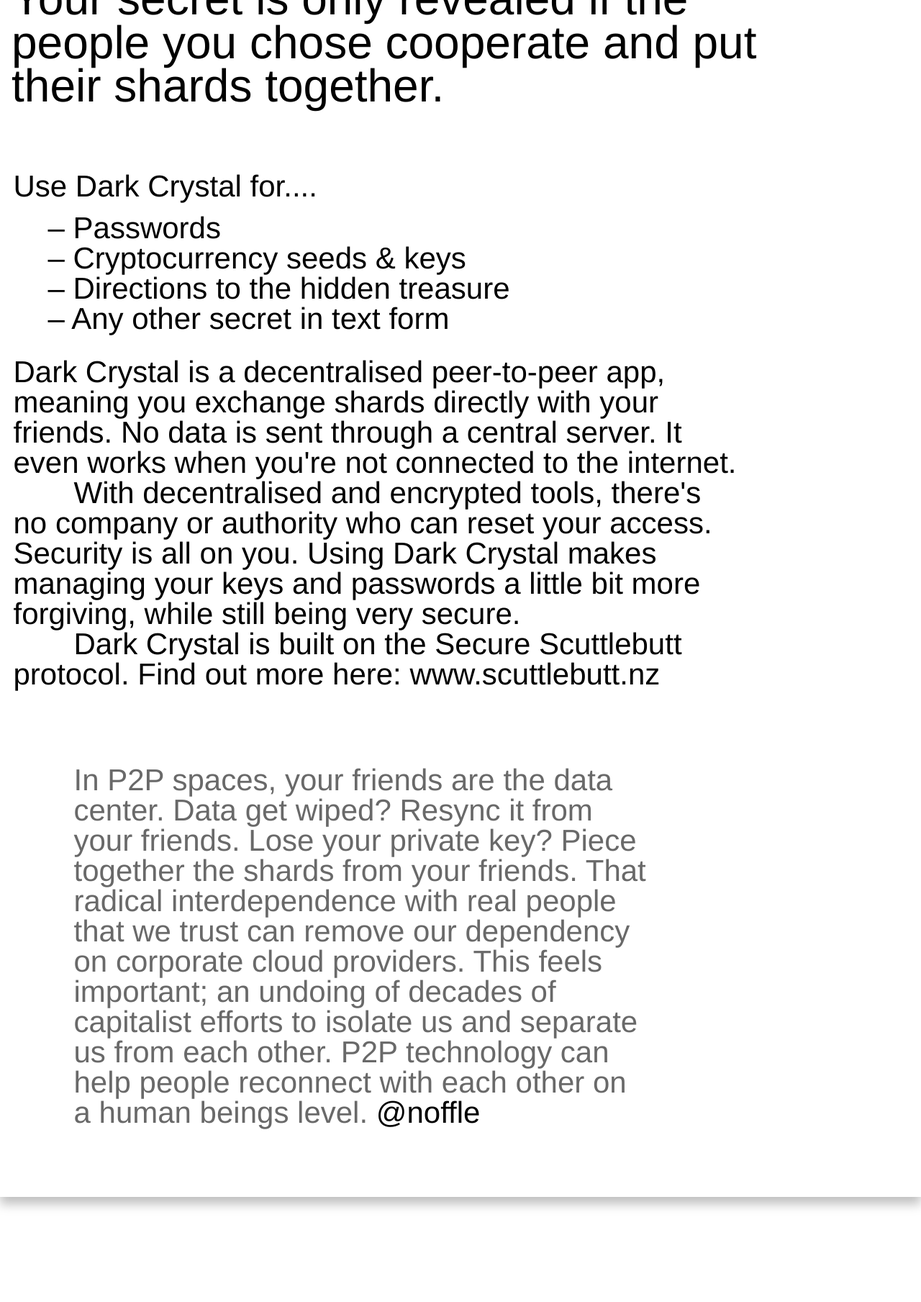
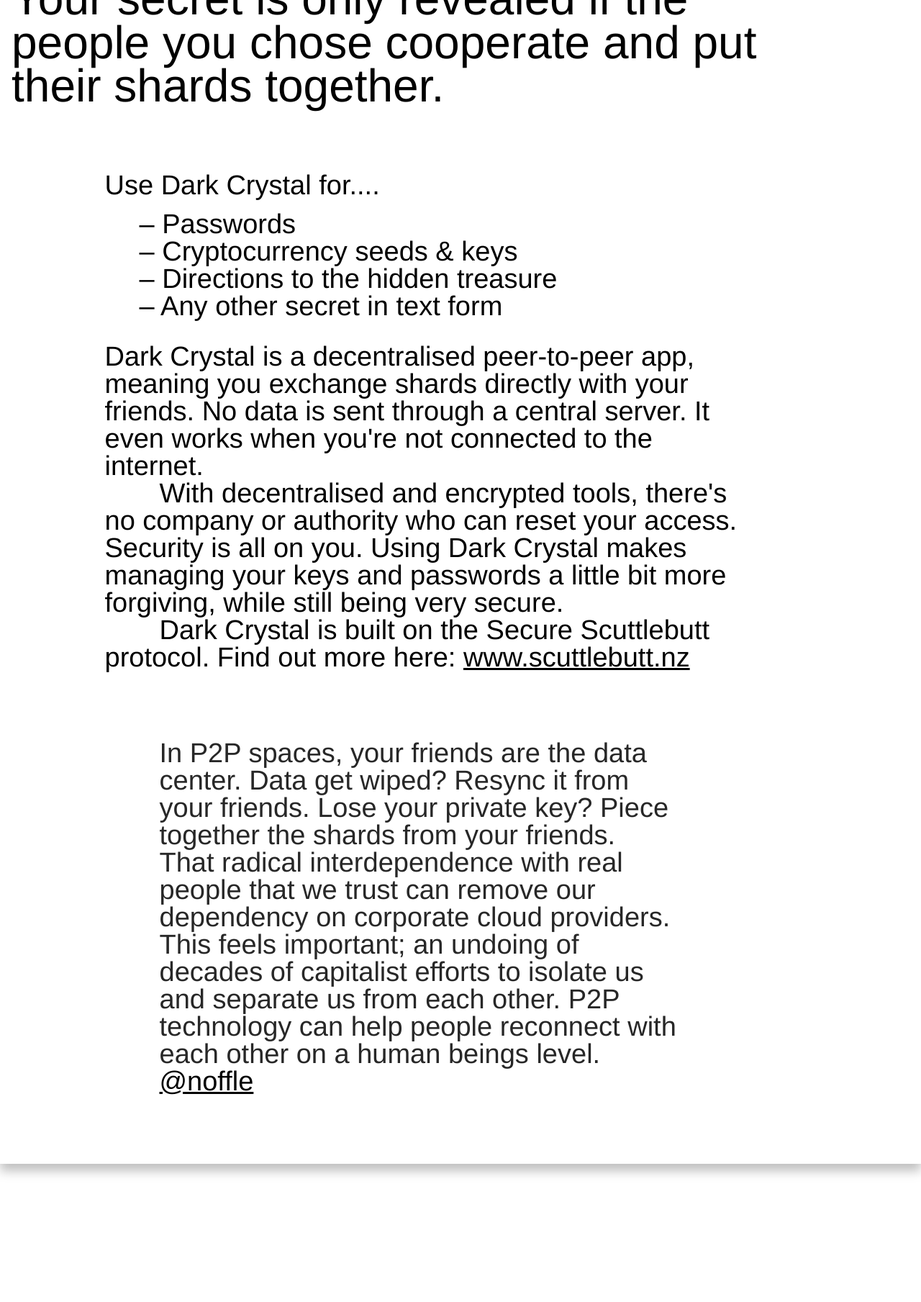
Before and after one commit to blockades/darkcrystal.pw, a PHP site: page / in a window 1280 px wide. Shown: the part 1513-3322 px from the top of the page at 72% size. After the commit the page ends 3146 px from the top, so only its background shows below. Run offline with PHP 8.4, Linux system fonts and the light colour scheme.

Commit message:
some minor tweaks

```diff
--- a/css/style.css
+++ b/css/style.css
@@ -115,10 +115,12 @@ a:hover {
   padding: 0.5em;
   margin-bottom: 5em;
 }
-
+.secondary {
+  margin-left: 8em;
+}
 .secondary p,
 .secondary li {
-  font-size: 4.2rem;
+  font-size: 3.8rem;
   line-height: 1;
   max-width: 80%;
   margin-left: 0.25em;
@@ -143,8 +145,9 @@ a:hover {
   text-indent: 2em;
 }
 .secondary p a {
-  font-size: 4.2rem;
+  font-size: 3.8rem;
   color: black;
+  text-decoration: underline;
 }
 .secondary p a:hover {
   color: rgb(90,60,245);
@@ -204,11 +207,11 @@ em {
   font-style: italic;
 }
 .center {
-  color: #696969;
+  color: #272727;
   padding-top: 2.5em;
   padding-left: 2em;
   text-indent: 0 !important;
-  max-width: 70%;
+  max-width: 90%;
   margin: 0 auto;
   padding-right: 10%;
 }
```
